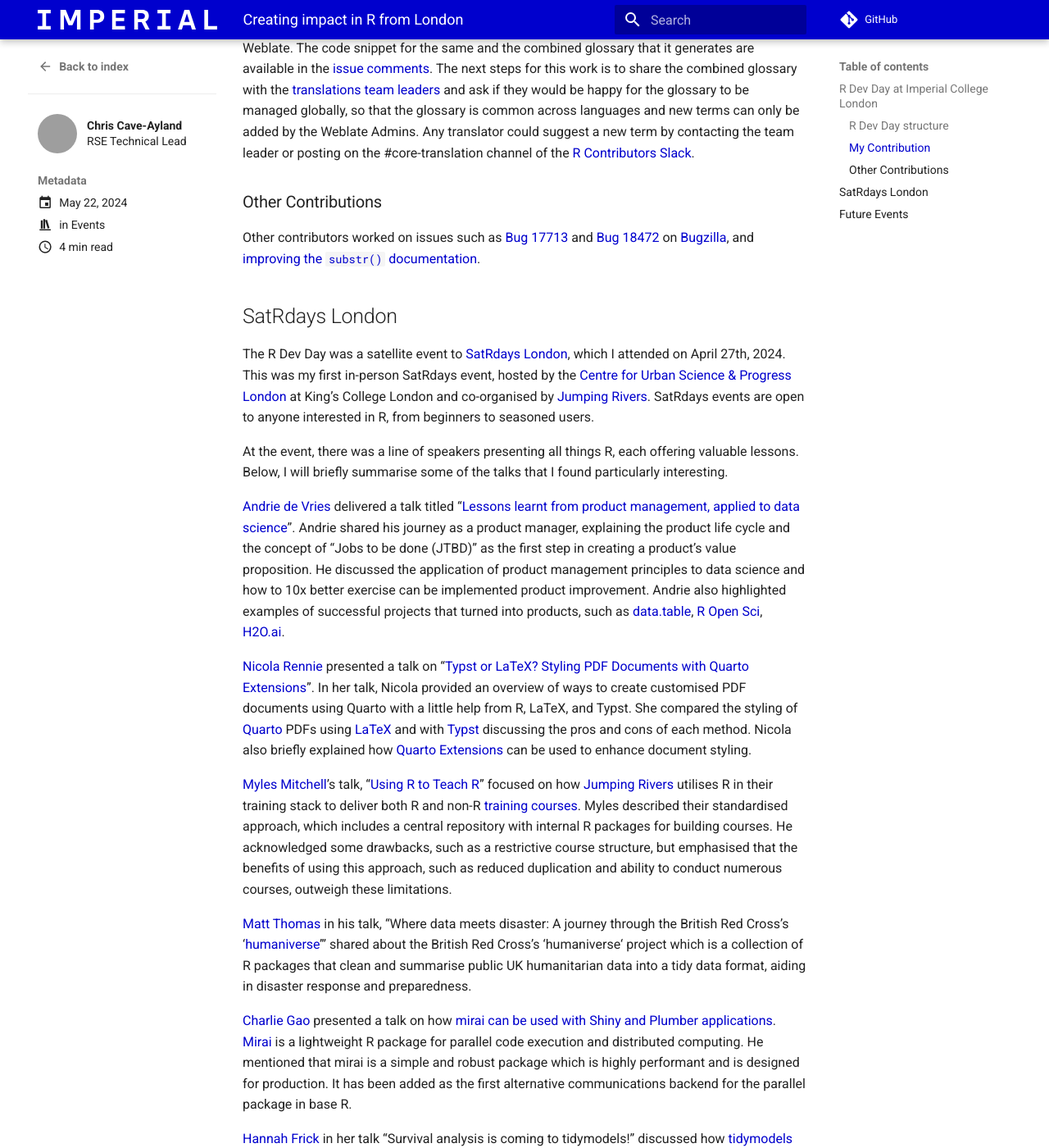
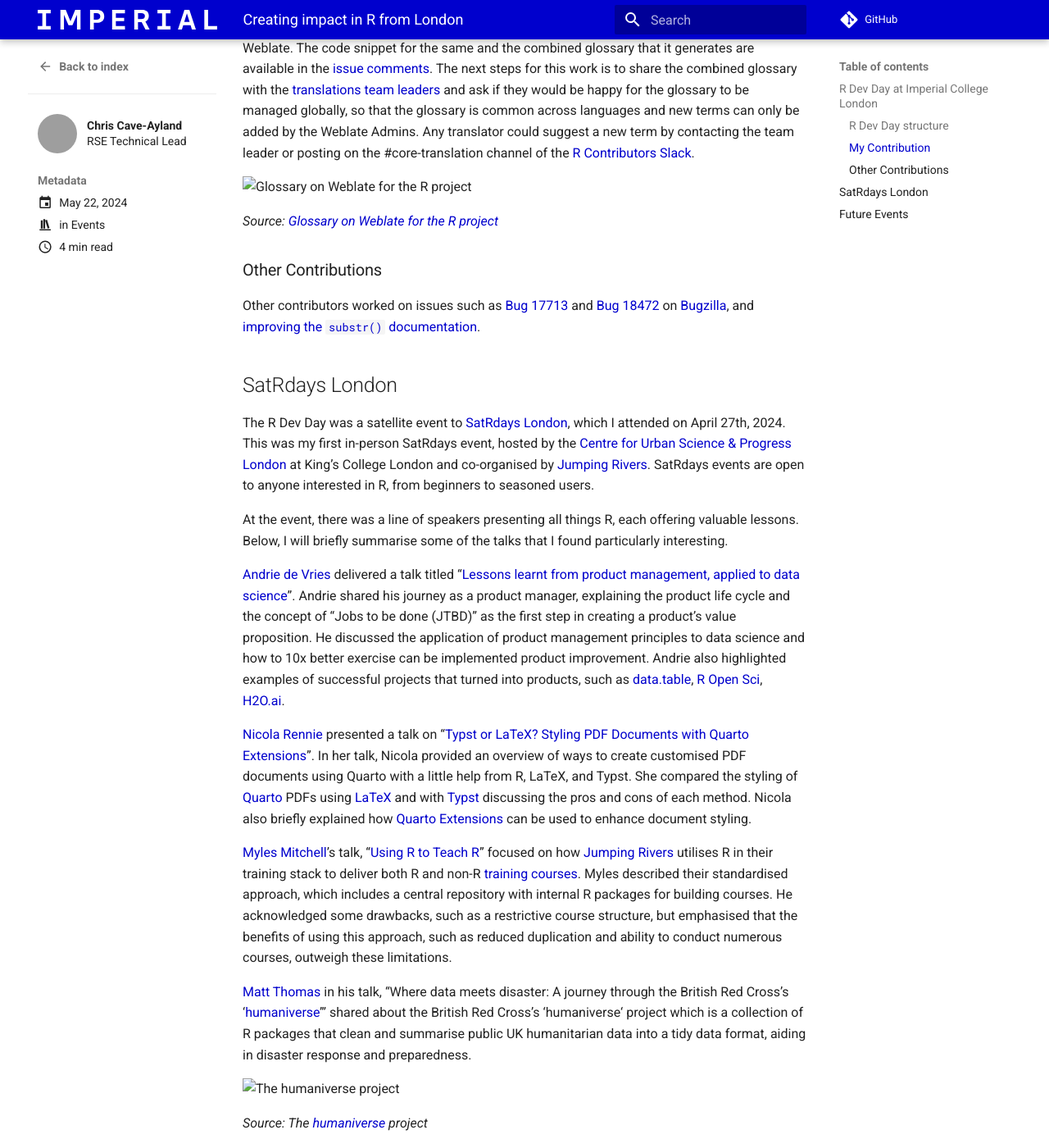
Before and after one commit to ImperialCollegeLondon/RSEBlog, an MkDocs documentation site: the page built from docs/posts/r_dev_day_2024.md, in a window 1280 px wide and 1400 px high, scrolled down 663 px. Shown: the whole window at 82% size. Built offline with MkDocs 1.6.1 and Material for MkDocs 9.7.7, drawn with Linux system fonts in a browser that asks for light colours; comment, search, counter and statistics services are not loaded; grey boxes are pictures that could not be loaded.

Commit message:
include images

```diff
--- a/docs/posts/r_dev_day_2024.md
+++ b/docs/posts/r_dev_day_2024.md
@@ -27,6 +27,10 @@
 
 I focused on [improving the consistency of glossaries across languages](https://github.com/r-devel/r-dev-day/issues/8) in the R project on [Weblate](https://translate.rx.studio/projects/r-project/glossary/). The current glossary on Weblate is not consistent across different languages. Hence, I created a combined glossary by reviewing the glossary for each language currently listed on the Weblate. The code snippet for the same and the combined glossary that it generates are available in the [issue comments](https://github.com/r-devel/r-dev-day/issues/8). The next steps for this work is to share the combined glossary with the [translations team leaders](https://contributor.r-project.org/translations/Conventions_for_Languages/#languages-and-contributions) and ask if they would be happy for the glossary to be managed globally, so that the glossary is common across languages and new terms can only be added by the Weblate Admins.  Any translator could suggest a new term by contacting the team leader or posting on the #core-translation channel of the [R Contributors Slack](https://contributor.r-project.org/slack).
 
+![Glossary on Weblate for the R project](images/r_dev_day_2024/weblate.png)
+
+*Source: [Glossary on Weblate for the R project](https://translate.rx.studio/projects/r-project/glossary/)*
+
 ### Other Contributions
 
 Other contributors worked on issues such as [Bug 17713](https://bugs.r-project.org/show_bug.cgi?id=17713) and [Bug 18472](https://bugs.r-project.org/show_bug.cgi?id=18472) on [Bugzilla](https://bugs.r-project.org/), and [improving the `substr()` documentation](https://github.com/r-devel/r-dev-day/issues/5).
@@ -45,6 +49,10 @@
 
 [Matt Thomas](https://www.linkedin.com/in/matthewgthomas/) in his talk, “Where data meets disaster: A journey through the British Red Cross’s ‘[humaniverse](https://github.com/humaniverse)’” shared about the British Red Cross’s ‘humaniverse‘ project which is a collection of R packages that clean and summarise public UK humanitarian data into a tidy data format, aiding in disaster response and preparedness.
 
+![The humaniverse project](images/r_dev_day_2024/humaniverse.png)
+
+*Source: The [humaniverse](https://github.com/humaniverse) project*
+
 [Charlie Gao](https://github.com/shikokuchuo) presented a talk on how [mirai can be used with Shiny and Plumber applications](https://shikokuchuo.net/satRdays-London-2024/#/title-slide). [Mirai](https://cran.r-project.org/web/packages/mirai/index.html) is a lightweight R package for parallel code execution and distributed computing. He mentioned that mirai is a simple and robust package which is highly performant and is designed for production. It has been added as the first alternative communications backend for the parallel package in base R.
 
 [Hannah Frick](https://www.linkedin.com/in/hannah-frick/) in her talk “Survival analysis is coming to tidymodels!” discussed how [tidymodels](https://www.tidymodels.org/) can perform survival analysis and deal with time-to-event data. The tidymodels package provides a framework for modelling and machine learning using tidyverse principles in R.
```
Also changed, not shown: docs/posts/images/r_dev_day_2024/humaniverse.png (added), docs/posts/images/r_dev_day_2024/weblate.png (added).
